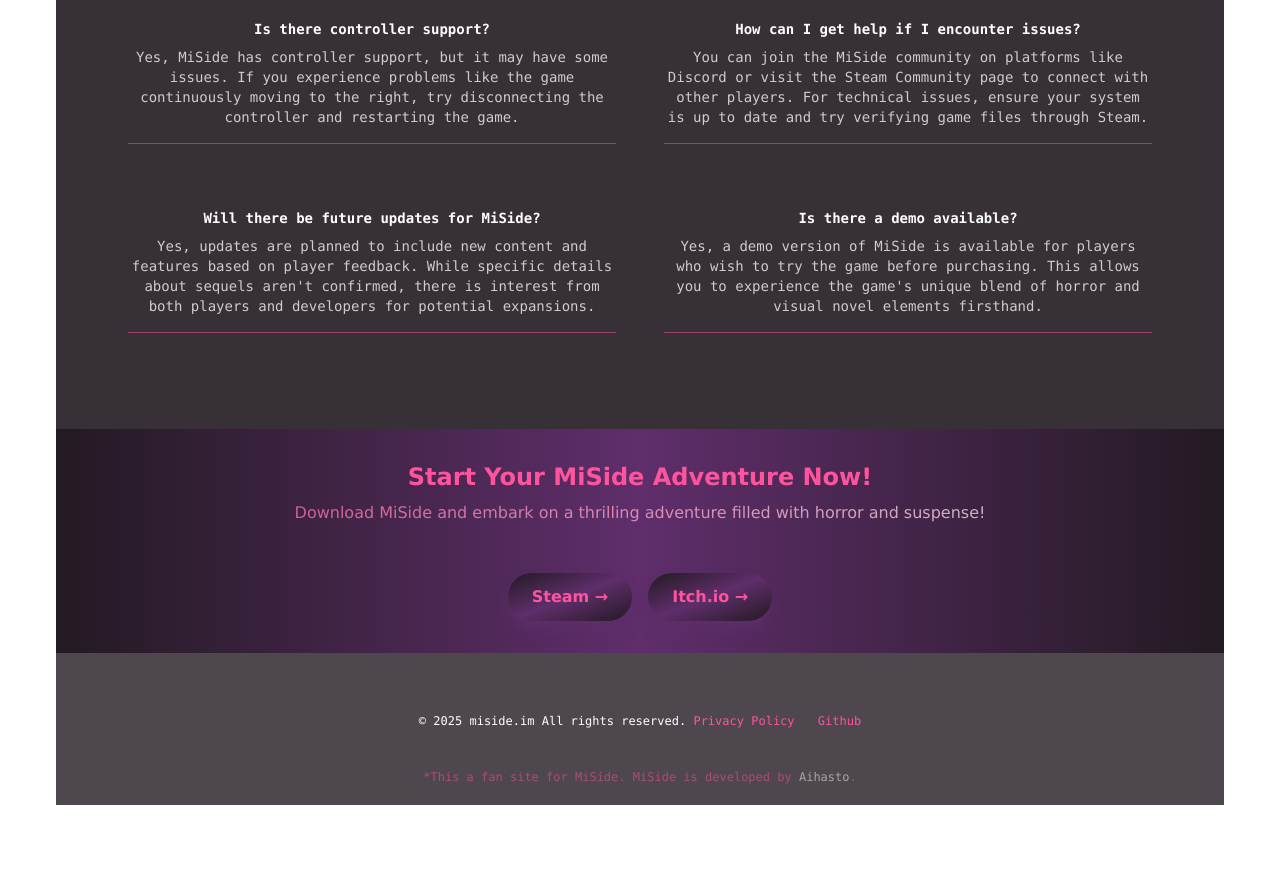
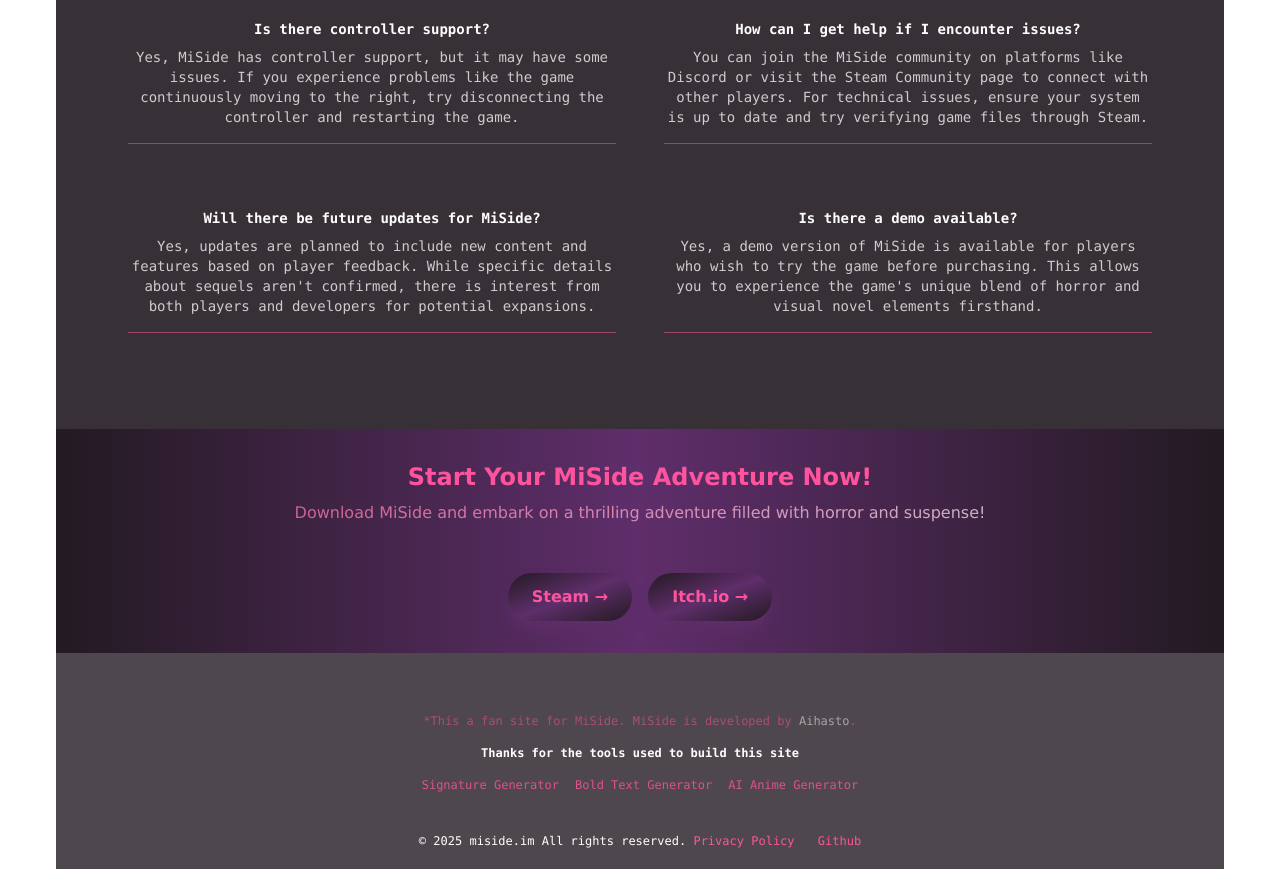
Before and after one commit to miside-game/miside, an Eleventy site: page src/index.njk in a window 1280 px wide. Shown: the part 8535-9404 px from the top of the page. Before the commit the page ends 9340 px from the top, so only its background shows below. Built offline with nearby package versions, Linux system fonts and the light colour scheme; Eleventy itself is replaced by a stand-in of ours; files that its build step writes are made by us from their sources; a web font is replaced by a local one; what eleventy-plugin-i18n would draw is missing.

Commit message:
fix: add backlinks

```diff
--- a/src/_includes/base.njk
+++ b/src/_includes/base.njk
@@ -177,6 +177,30 @@
     </div>
   </section>
   <footer class="bg-green bg-opacity-80 py-5 flex flex-col justify-center items-center text-center">
+    <p class="mt-10 text-xs font-light text-light opacity-50">*This a fan site for MiSide. MiSide is developed by <a href="https://aihasto.itch.io/miside" target="_blank" class="text-yellow">Aihasto</a>.</p>
+    <div class="mt-4 text-xs flex flex-wrap justify-center gap-4">
+      <p class="w-full font-bold text-white">Thanks for the tools used to build this site</p>
+      <a
+      href="https://signaturegenerator.pro/"
+      class="text-light opacity-80 text-xs"
+      title="Signature Generator"
+      target="_blank"
+      >Signature Generator</a>
+      <a
+      href="https://boldtextgenerator.org/"
+      class="text-light opacity-80 text-xs"
+      title="Bold Text Generator"
+      target="_blank"
+      >Bold Text Generator</a>
+
+      <a
+      href="https://ai-animegenerator.org/"
+      class="text-light opacity-80 text-xs"
+      title="AI Anime Generator"
+      target="_blank"
+      >AI Anime Generator</a>
+    </div>
+
     <p class="text-xs mt-10">
       &copy;
       <span id="copyright"></span>
@@ -191,7 +215,6 @@
       </a>
 
     </p>
-    <p class="mt-10 text-xs font-light text-light opacity-50">*This a fan site for MiSide. MiSide is developed by <a href="https://aihasto.itch.io/miside" target="_blank" class="text-yellow">Aihasto</a>.</p>
   </footer>
 
   <script>
```
